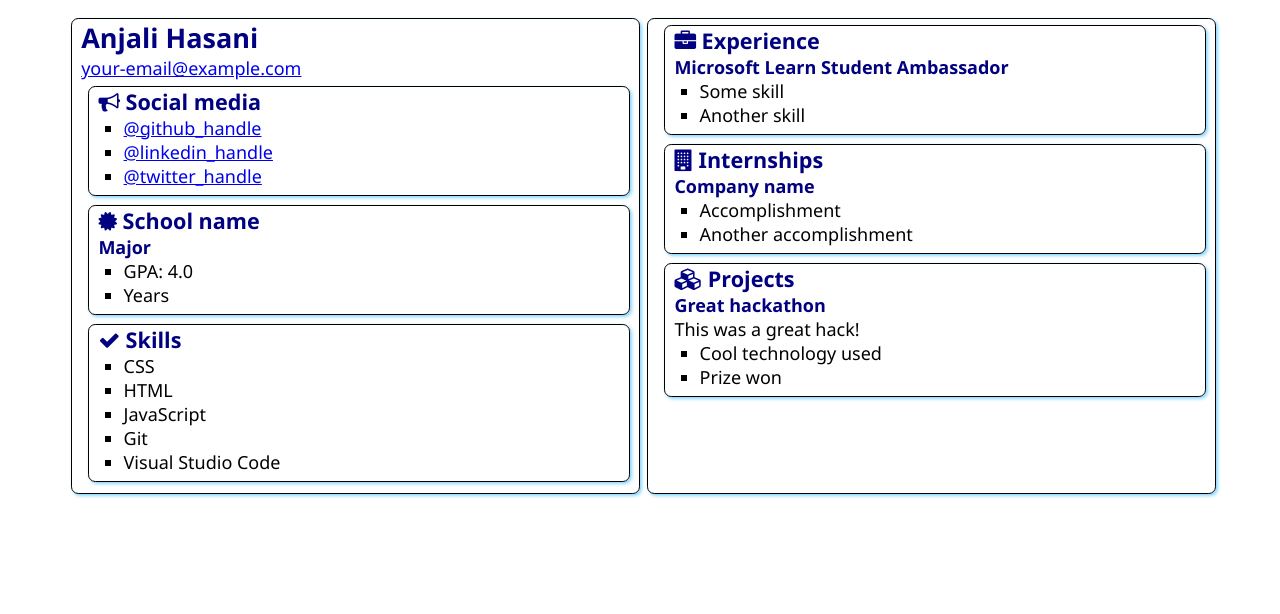
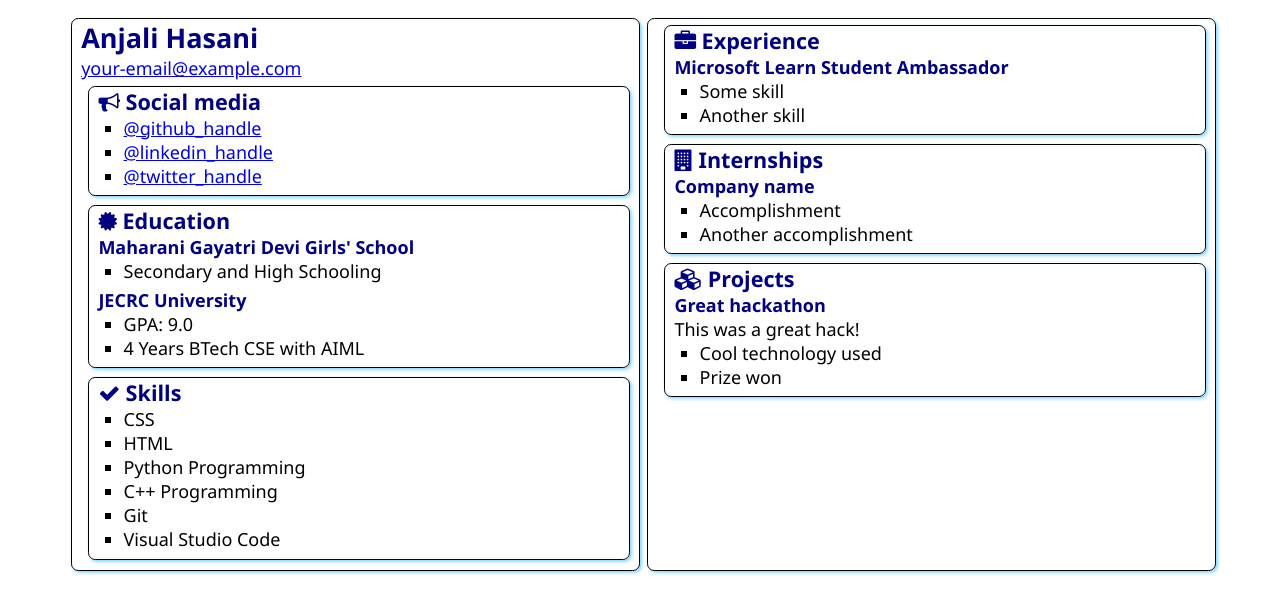
Before and after one commit to 22anjalihasani/SATechnicalOnboarding, a plain HTML site: page src/index.html in a window 1280 px wide. Drawn offline with Linux system fonts and the light colour scheme.

Commit message:
Changed Bit
Added school skills

```diff
--- a/src/index.html
+++ b/src/index.html
@@ -22,7 +22,7 @@
                 </h2>
                 <ul>
                     <li><a href="https://github.com/22anjalihasani">@github_handle</a></li>
-                    <li><a href="https://linkedin.com/in/<handle>">@linkedin_handle</a></li>
+                    <li><a href="https://linkedin.com/in/anjali-hasani-0610791b9">@linkedin_handle</a></li>
                     <li><a href="https://twitter.com/<handle>">@twitter_handle</a></li>
                 </ul>
             </section>
@@ -31,12 +31,21 @@
                 <div class="education">
                     <h2>
                         <i class="fa fa-certificate" aria-hidden="true"></i>
-                        School name
+                        Education
                     </h2>
-                    <h3>Major</h3>
+                    <h3>Maharani Gayatri Devi Girls' School
+
+
+                    </h3>
                     <ul>
-                        <li>GPA: 4.0</li>
-                        <li>Years</li>
+                        <li>
+                            Secondary and High Schooling
+                        </li>
+                    </ul>
+                    <h3> JECRC University</h3>
+                    <ul>
+                        <li>GPA: 9.0</li>
+                        <li>4 Years BTech CSE with AIML</li>
                     </ul>
                 </div>
             </section>
@@ -49,7 +58,8 @@
                 <ul>
                     <li>CSS</li>
                     <li>HTML</li>
-                    <li>JavaScript</li>
+                    <li>Python Programming</li>
+                    <li>C++ Programming</li>
                     <li>Git</li>
                     <li>Visual Studio Code</li>
                 </ul>
```
